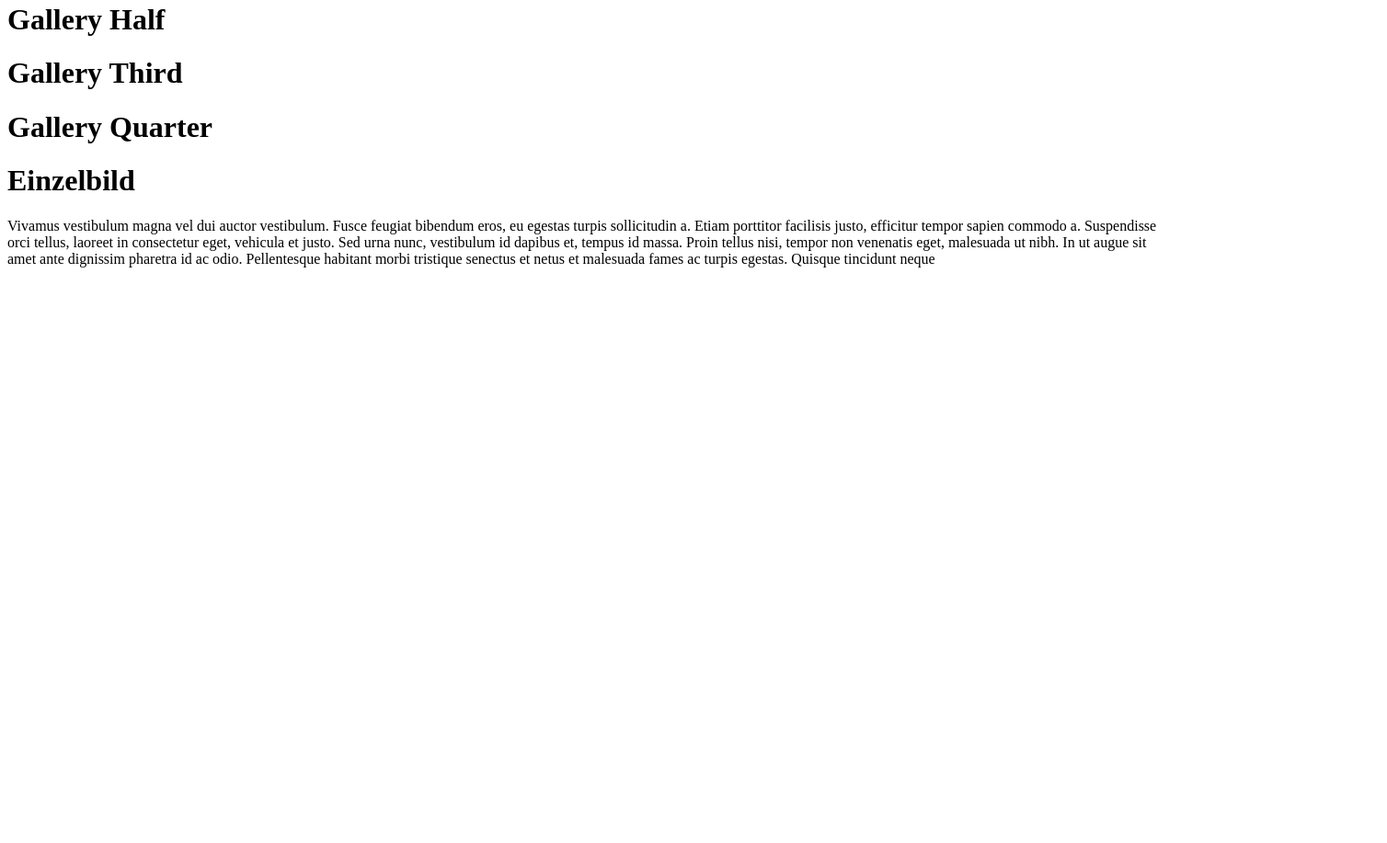
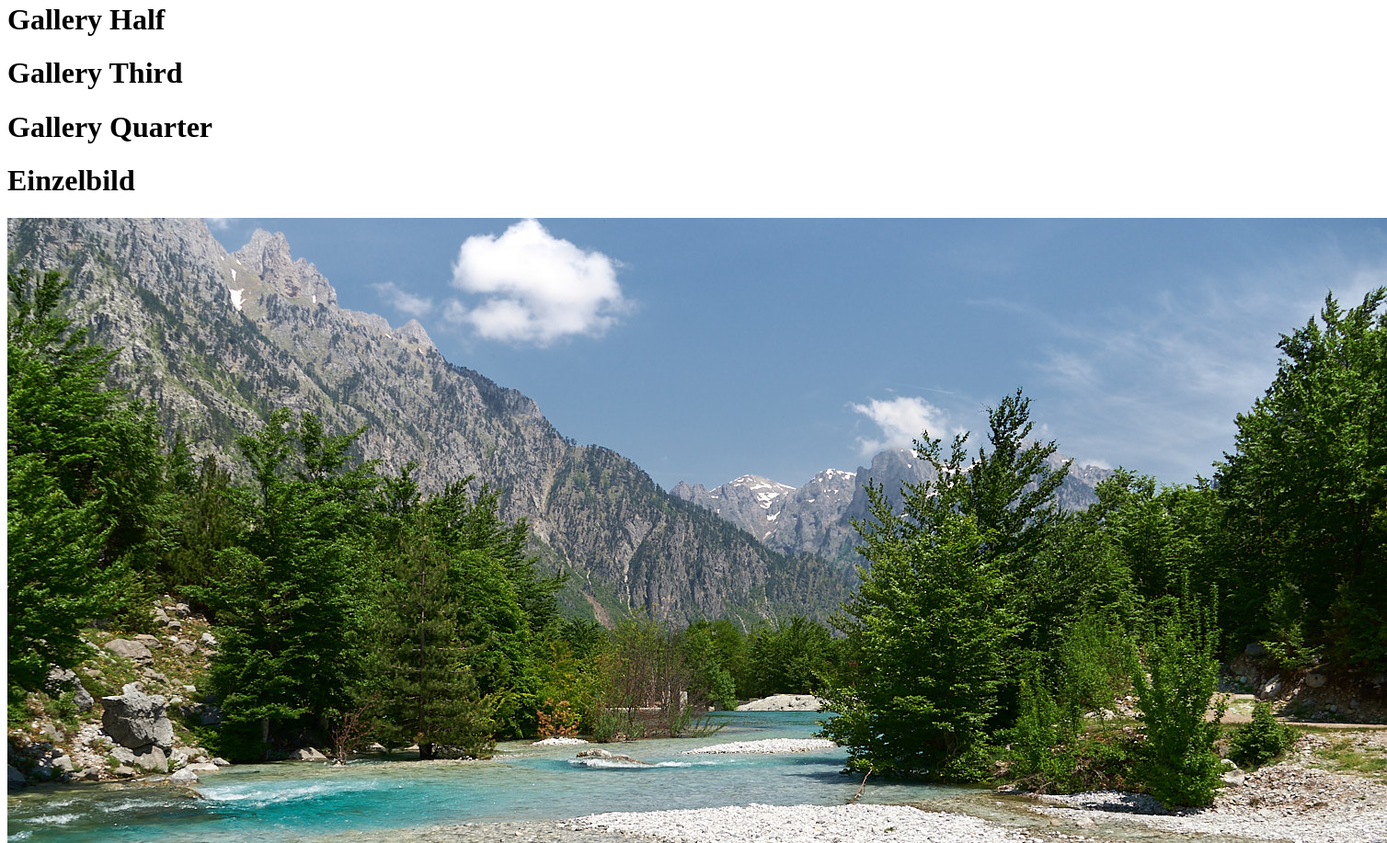
Before and after one commit to gamue/playground-eleventy, an Eleventy site: page src/pages/styling.md in a window 1280 px wide. Shown: the part 1863-2780 px from the top of the page at 92% size, 1508 px wide, since content can reach past the window. Before the commit the page ends 2170 px from the top, so only its background shows below. Built offline with nearby package versions, Linux system fonts and the light colour scheme; Eleventy itself is replaced by a stand-in of ours; files that its build step writes are made by us from their sources; what markdown-it-attrs would draw is missing.

Commit message:
Added image to styling page

```diff
--- a/src/pages/styling.md
+++ b/src/pages/styling.md
@@ -123,7 +123,7 @@ Item
 
 
 # Einzelbild
-
+![](../assets/Albanien_233.jpg)
 
 
 Vivamus vestibulum magna vel dui auctor vestibulum. Fusce feugiat bibendum eros, eu egestas turpis sollicitudin a.
```
Also changed, not shown: .eleventy.js, src/assets/Albanien_233.jpg (added).
